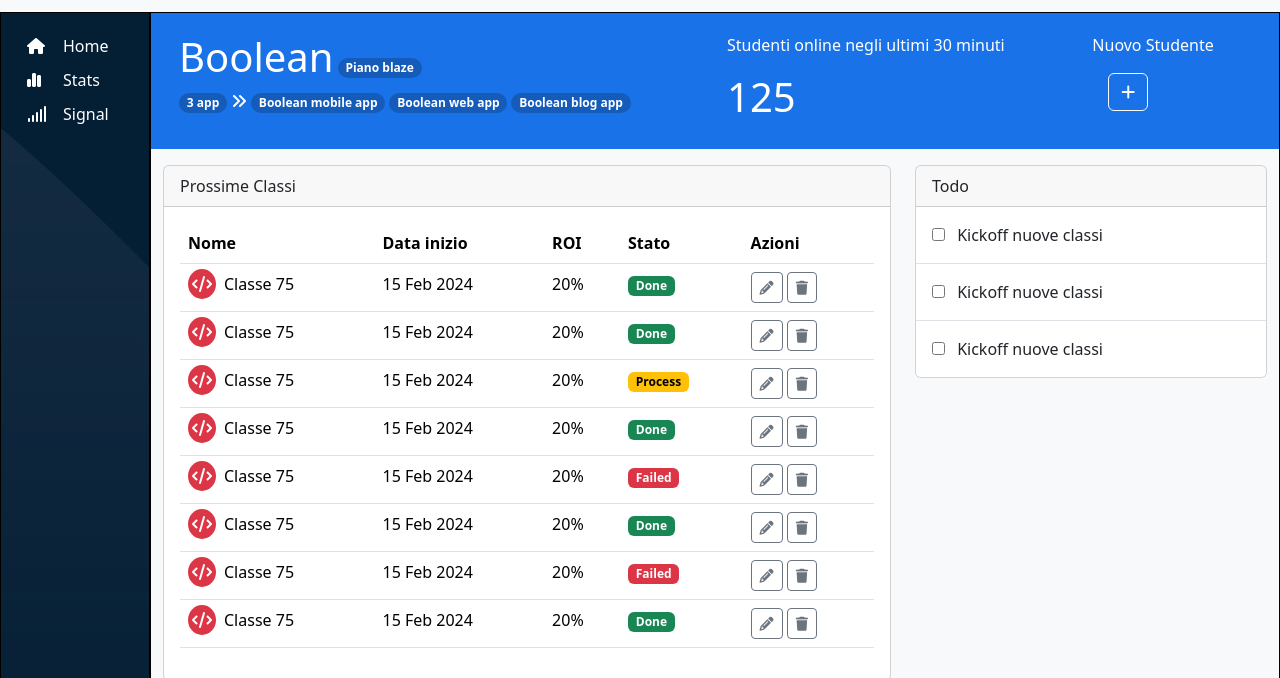
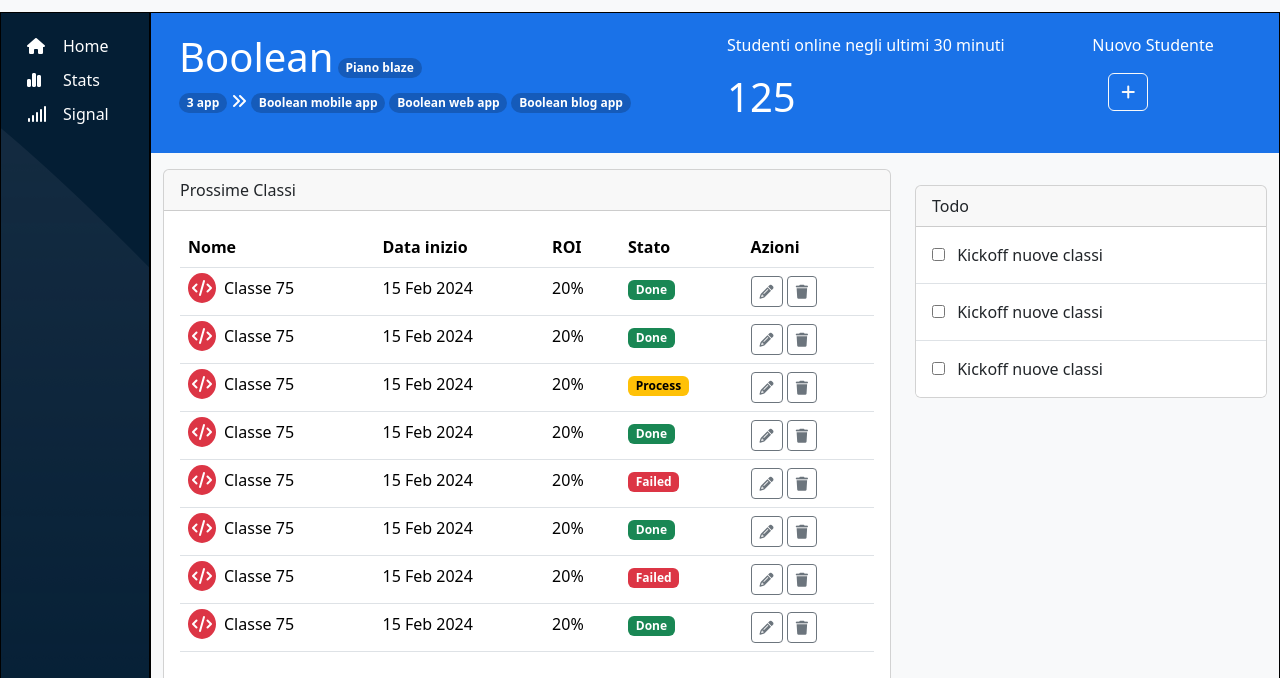
Before and after one commit to casalaspro/html-css-bootstrap-dashboard, a plain HTML site: page index.html in a window 1280 px wide. Shown: the part 58-736 px from the top of the page. Drawn offline with nearby package versions, Linux system fonts and the light colour scheme.

Commit message:
FIX - padding and overflow in main-cards

```diff
--- a/app.css
+++ b/app.css
@@ -42,7 +42,7 @@
 /* LAYOUT */
 
 .m_app header{
-  height: 70px;
+  height: var(--navbar-height);
 }
 
 .m_navbar{
@@ -131,7 +131,10 @@ input#searchbar{
 
 .new-student{
   background-color: var(--new-student_color);
+  height: 300px
 }
+
+
 
 .new-student .m_bg-pill{
   background-color: var(--pill_new-student_color);
@@ -148,6 +151,7 @@ input#searchbar{
 }
 
 .main_cards{
+  height: calc(100% - 300px);
   overflow: auto;
 }
 
@@ -159,4 +163,18 @@ input#searchbar{
   .m_app_body aside ul li span{
     display: inline-block;
   }
+
+  .new-student{
+    height: 300px
+  }
 }
+
+@media screen and (min-width: 768px) {
+  .new-student{
+    height: 140px
+  }
+
+  .main_cards{
+    height: calc(100% - 140px);
+  }
+}
--- a/index.html
+++ b/index.html
@@ -78,12 +78,12 @@
             </div>
           </section>
 
-          <section class="main_cards">
+          <section class="main_cards py-3">
             <div class="container-fluid">
               <div class="row">
-                <div class="col-12 col-lg-8 py-3">
+                <div class="col-12 col-lg-8">
 
-                  <div class="card m_table_classes">
+                  <div class="card m_table_classes mb-3">
                     <div class="card-header">
                       Prossime Classi
                     </div>
@@ -230,7 +230,7 @@
                 </div>
                 <div class="col-12 col-lg-4 py-3">
 
-                  <div class="card m_todo">
+                  <div class="card m_todo mb-3">
                     <div class="card-header">
                       Todo
                     </div>
```
